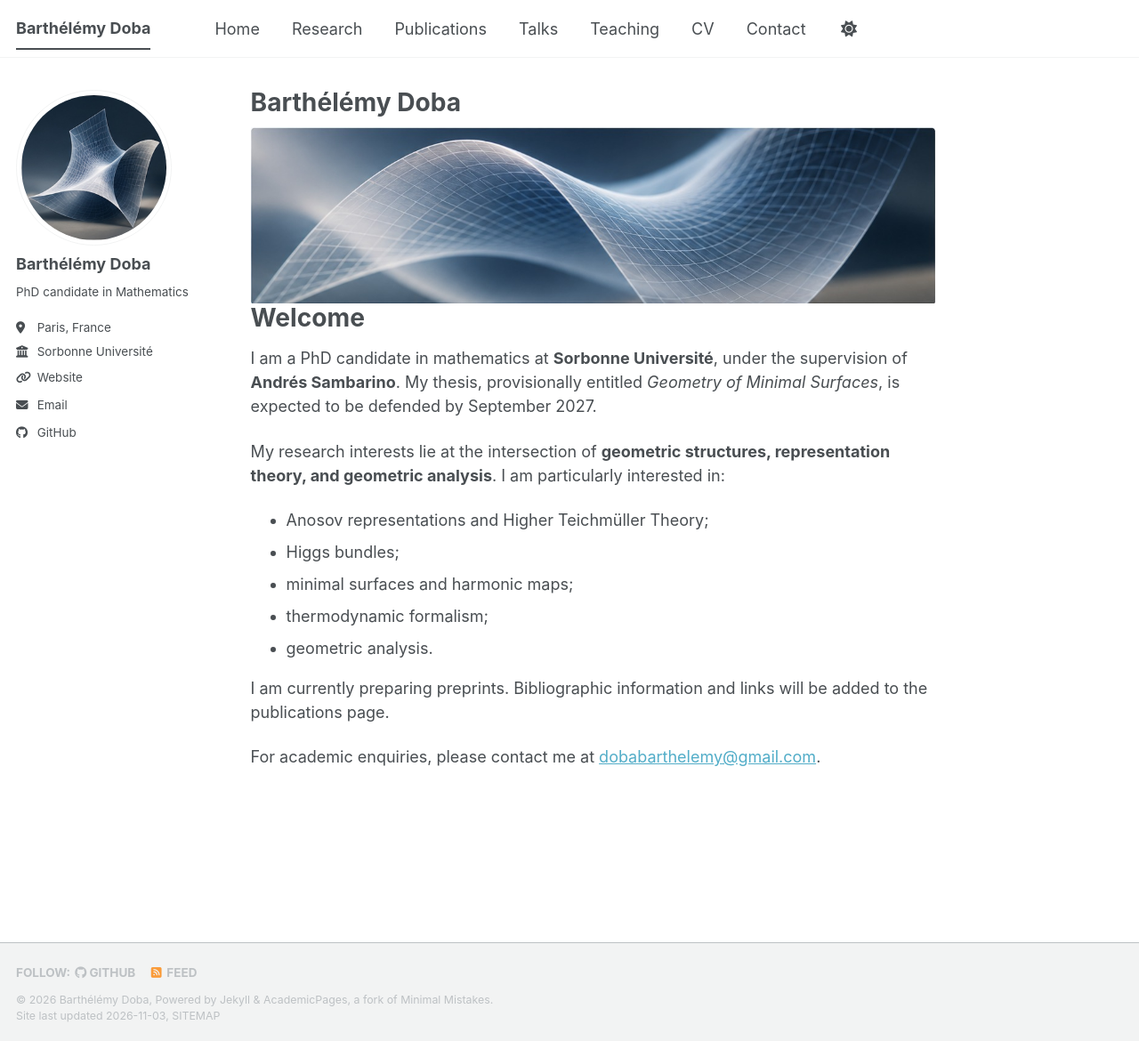
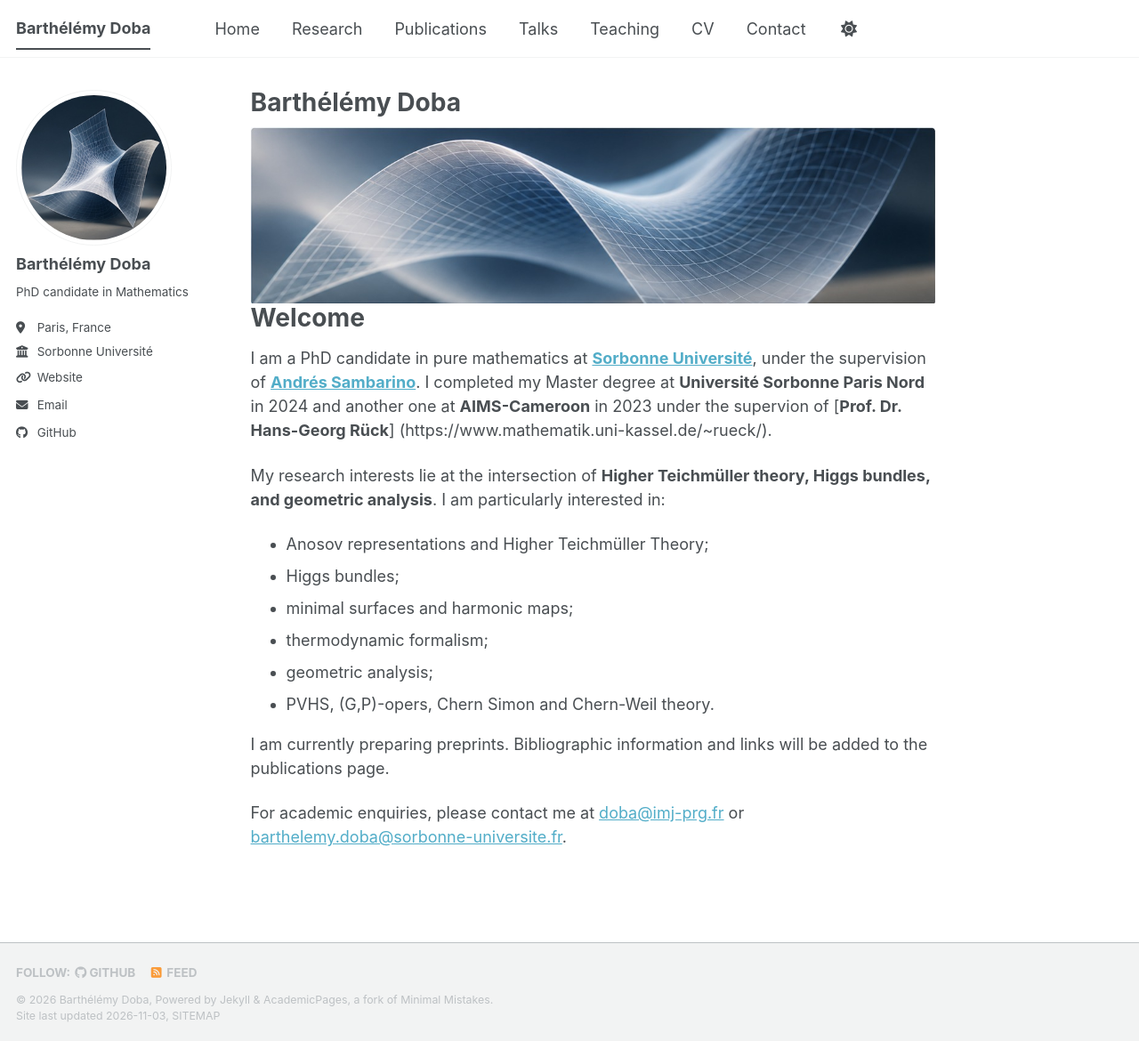
Before and after one commit to barthelemy-doba/barthelemy-doba.github.io, a Jekyll site: the page built from _pages/about.md, in a window 1280 px wide and 1170 px high. Shown: the whole window at 89% size. Built offline with Jekyll 4.4.1, drawn with Linux system fonts in a browser that asks for light colours; a script bundle is joined from its source files by our own code; a style sheet for code colours, icons or effects is not loaded.

Commit message:
Modified first page

```diff
--- a/_pages/about.md
+++ b/_pages/about.md
@@ -12,16 +12,17 @@ classes: wide
 
 # Welcome
 
-I am a PhD candidate in mathematics at **Sorbonne Université**, under the supervision of **Andrés Sambarino**. My thesis, provisionally entitled *Geometry of Minimal Surfaces*, is expected to be defended by September 2027.
+I am a PhD candidate in pure mathematics at [**Sorbonne Université**](https://www.sorbonne-universite.fr), under the supervision of [**Andrés Sambarino**](https://sambarino-andres.apps.math.cnrs.fr). I completed my Master degree at **Université Sorbonne Paris Nord** in 2024 and another one at **AIMS-Cameroon** in 2023 under the supervion of  [**Prof. Dr. Hans-Georg Rück**] (https://www.mathematik.uni-kassel.de/~rueck/).
 
-My research interests lie at the intersection of **geometric structures, representation theory, and geometric analysis**. I am particularly interested in:
+My research interests lie at the intersection of **Higher Teichmüller theory, Higgs bundles, and geometric analysis**. I am particularly interested in:
 
 - Anosov representations and Higher Teichmüller Theory;
 - Higgs bundles;
 - minimal surfaces and harmonic maps;
 - thermodynamic formalism;
-- geometric analysis.
+- geometric analysis;
+- PVHS, (G,P)-opers, Chern Simon and Chern-Weil theory.
 
 I am currently preparing preprints. Bibliographic information and links will be added to the publications page.
 
-For academic enquiries, please contact me at [dobabarthelemy@gmail.com](mailto:dobabarthelemy@gmail.com).
+For academic enquiries, please contact me at [doba@imj-prg.fr](doba@imj-prg.fr) or [barthelemy.doba@sorbonne-universite.fr](barthelemy.doba@sorbonne-universite.fr).
```
